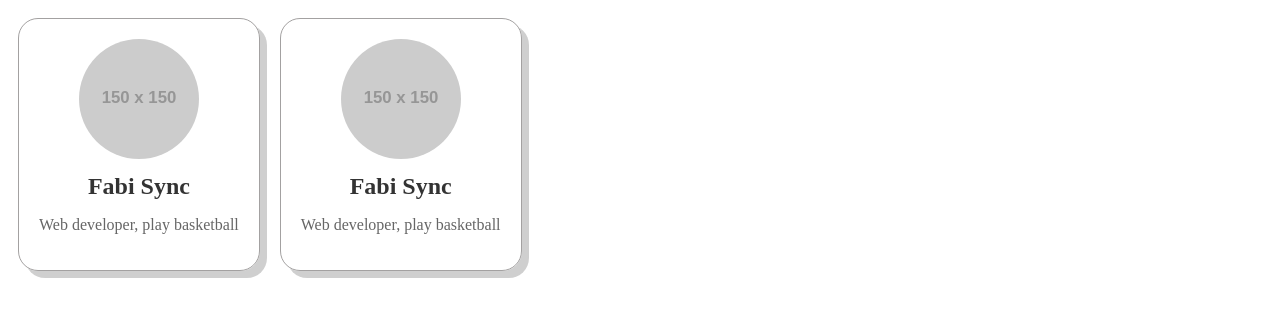
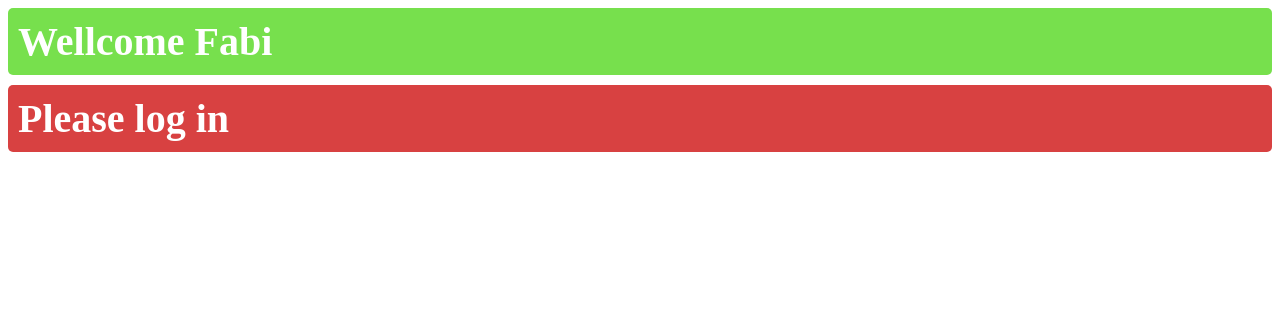
Before and after one commit to fabjoncela/React-vite, a React (Vite) app: page / in a window 1280 px wide. Shown: the top 316 px of the page. Built offline with nearby package versions, Linux system fonts and the light colour scheme.

Commit message:
conditional rendering

```diff
--- a/src/App.jsx
+++ b/src/App.jsx
@@ -1,13 +1,15 @@
-import Header from "./Header"
+
 import Card from "./Card.jsx";
+import UserGreeting from "./UserGreeting.jsx";
 
 function App() {
 
 
   return (
     <>
-      <Card />
-      <Card />
+      <UserGreeting isLoggedIn={true} username="Fabi" />
+      <UserGreeting isLoggedIn={false} username="Fabi" />
+      {/* <Card /> */}
 
     </>
   );
--- /dev/null
+++ b/src/UserGreeting.jsx
@@ -0,0 +1,12 @@
+
+function UserGreeting(props) {
+
+    const welcomeMessage = <h2 className="welcome-message">Wellcome
+        {" " + props.username} </h2>
+
+const loginPrompt =<h2 className="login-prompt">Please log in</h2>
+    return (props.isLoggedIn ? welcomeMessage : loginPrompt);
+
+
+}
+export default UserGreeting
--- a/src/index.css
+++ b/src/index.css
@@ -1,29 +1,18 @@
-
-
-.card {
-  border: 1px solid rgba(138, 135, 135, 0.782);
-  border-radius: 20px;
-  box-shadow: 7px 7px rgba(0, 0, 0, 0.19);
-  padding: 20px;
-  margin: 10px;
-  text-align: center;
-  max-width: 250px;
-  display: inline-block;
+.welcome-message {
+  font-size: 2.5em;
+  background-color: hsl(103, 70%, 59%);
+  color: white;
+  padding: 10px;
+  border-radius: 5px;
+  margin: 0;
+  margin-bottom: 10px;
 }
 
-.card .card-image {
-  max-width: 60%;
-  height: auto;
-  border-radius: 50%;
-  margin-bottom: 10px;
+.login-prompt {
+  font-size: 2.5em;
+  background-color: hsl(0, 66%, 55%);
+  color: white;
+  padding: 10px;
+  border-radius: 5px;
+  margin: 0;
 }
-.card .card-title {
-  font-family: 'Times New Roman', Times, serif;
-  margin: 0;
-  color: hsl(0, 0%, 20%);
-}
-
-.card .card-text {
-  font-family: 'Times New Roman', Times, serif;
-  color: hsl(0, 0%, 40%);
-}
```
